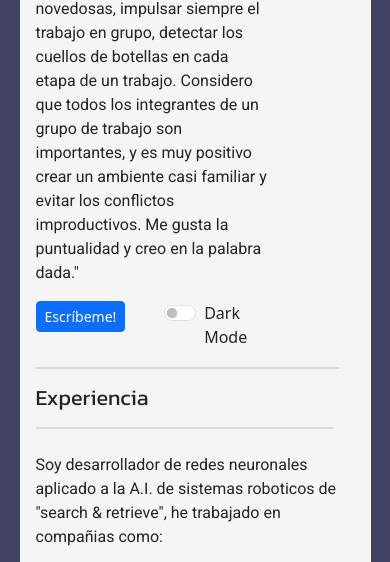
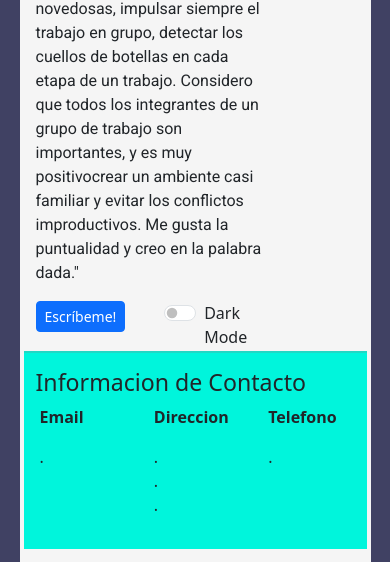
Before and after one commit to juydroid/juydroid.github.io, a plain HTML site: page index.html in a window 390 px wide. Shown: the part 214-776 px from the top of the page. Drawn offline with nearby package versions, Linux system fonts and the light colour scheme; no server answers.

Commit message:
Add files via upload

```diff
--- a/index.html
+++ b/index.html
@@ -1,12 +1,17 @@
 <!doctype html>
 <html lang="es">
+
 <head>
   <meta charset="utf-8">
   <meta name="viewport" content="width=device-width, initial-scale=1">
   <title>Curriculum Vitae</title>
-    <link  href="https://cdn.jsdelivr.net/npm/bootstrap@5.3.0-alpha1/dist/css/bootstrap.min.css" rel="stylesheet" integrity="sha384-GLhlTQ8iRABdZLl6O3oVMWSktQOp6b7In1Zl3/Jr59b6EGGoI1aFkw7cmDA6j6gD" crossorigin="anonymous">
-    <script src="https://cdn.jsdelivr.net/npm/bootstrap@5.3.0-alpha1/dist/js/bootstrap.bundle.min.js" integrity="sha384-w76AqPfDkMBDXo30jS1Sgez6pr3x5MlQ1ZAGC+nuZB+EYdgRZgiwxhTBTkF7CXvN" crossorigin="anonymous"></script>
-    <script src="https://code.jquery.com/jquery-3.6.3.min.js" integrity="sha256-pvPw+upLPUjgMXY0G+8O0xUf+/Im1MZjXxxgOcBQBXU=" crossorigin="anonymous"></script>
+  <link href="https://cdn.jsdelivr.net/npm/bootstrap@5.3.0-alpha1/dist/css/bootstrap.min.css" rel="stylesheet"
+    integrity="sha384-GLhlTQ8iRABdZLl6O3oVMWSktQOp6b7In1Zl3/Jr59b6EGGoI1aFkw7cmDA6j6gD" crossorigin="anonymous">
+  <script src="https://cdn.jsdelivr.net/npm/bootstrap@5.3.0-alpha1/dist/js/bootstrap.bundle.min.js"
+    integrity="sha384-w76AqPfDkMBDXo30jS1Sgez6pr3x5MlQ1ZAGC+nuZB+EYdgRZgiwxhTBTkF7CXvN"
+    crossorigin="anonymous"></script>
+  <script src="https://code.jquery.com/jquery-3.6.3.min.js"
+    integrity="sha256-pvPw+upLPUjgMXY0G+8O0xUf+/Im1MZjXxxgOcBQBXU=" crossorigin="anonymous"></script>
   <link rel="stylesheet" href="mis_estilos.css">
 
   <!--Fonts de Google-->
@@ -22,17 +27,9 @@
 
   <!--mis funciones-->
   <script src="mis_funciones.js"></script>
-    <!--
-    <style>
-      @media only screen and (max-width: 600px) {
-    #col1 {
-        padding-right: 1em !important;
-        padding-left: 1rem !important;;
-    }
-}
-    </style>
--->
+
 </head>
+
 <body>
   <!-- La pagina es basicamente dos columnas, ambas se subdividen en otras filas y columnas-->
   <div class="container-fluid col-10" style="background-color: whitesmoke;" id="hoja">
@@ -40,31 +37,31 @@
       <!--Columna 1: Datos principales de la Persona-->
       <div class="col-lg-9" style="padding-right: 2em;padding-left: 4rem;padding-top: 2em;" id="col1">
 
-                  <div class="row"><!--Fila donde va Nombres, perfil y foto-->
 
-                        <div class="col">
-                          <div class="row" style="padding-bottom: 1em;">
+
+        <div class="row" style="padding-bottom: 1em;"><!--Fila encabezado-->
           <h1 style="font-family: 'Lobster', cursive;">Curriculum Vitae</h1>
         </div>
-                          <div class="row" style="padding-bottom: 1em;">
+        <div class="row" style="padding-bottom: 1em;"><!--Fila nombre y Ap-->
           <h4> <b class="text-uppercase" id="nom_y_ap">nyap</b></h4>
         </div>
-
-                          <div class="row">
-
+        <div class="row"> <!--Fila descrip y foto en dos column internas-->
           <div class="col-9">
 
             <p class="text-justify" style="font-family: 'Roboto', sans-serif;">
-                                  "Me defino principalmente como una persona proactiva, disponible para escuchar ideas novedosas, impulsar
-                                  siempre el trabajo en grupo, detectar los cuellos de botellas en cada etapa de un trabajo. Considero que
-                                  todos los integrantes de un grupo de trabajo son importantes, y es muy positivo crear un ambiente casi
-                                  familiar y evitar los conflictos improductivos. Me gusta la puntualidad y creo en la palabra dada."
+              "Me defino principalmente como una persona proactiva, disponible para escuchar ideas
+              novedosas, impulsar siempre el trabajo en grupo, detectar los cuellos de
+              botellas en cada etapa de un trabajo. Considero que todos los integrantes de
+              un grupo de trabajo son importantes, y es muy positivocrear un ambiente casi
+              familiar y evitar los conflictos improductivos. Me gusta la puntualidad y creo
+              en la palabra dada."
             </p>
 
             <div class="row">
               <div class="col-6">
                 <!--Boton Modal-->
-                                    <button type="button" class="btn btn-primary btn-sm" data-bs-toggle="modal" data-bs-target="#miModal" data-bs-whatever="@mdo">Escríbeme!</button>
+                <button type="button" class="btn btn-primary btn-sm" data-bs-toggle="modal" data-bs-target="#miModal"
+                  data-bs-whatever="@mdo">Escríbeme!</button>
                 <!--Apariencia del Modal-->
                 <div class="modal fade" id="miModal" tabindex="-1" aria-labelledby="miModalLabel" aria-hidden="true">
                   <div class="modal-dialog">
@@ -76,7 +73,8 @@
                       <div class="modal-body">
                         <form>
                           <div class="mb-3">
-                                                <label for="recipient-name" class="col-form-label">Para :</label>
+                            <label for="recipient-name" class="col-form-label">Para
+                              :</label>
                             <input type="text" class="form-control" id="recipient-name">
                           </div>
                           <div class="mb-3">
@@ -98,18 +96,41 @@
                 <!-- switch Default disabled -->
                 <div class="form-check form-switch">
                   <input class="form-check-input" type="checkbox" role="switch" id="togBtn">
-                                      <label class="form-check-label" for="flexSwitchCheckDefault">Dark Mode</label>
+                  <label class="form-check-label" for="flexSwitchCheckDefault">Dark Mode
+                  </label>
                 </div>
                 <script>togle_dark_light()</script>
               </div>
             </div>
           </div>
           <div class="col">
-                              <img id="foto" class="rounded img-fluid mx-auto d-block"  src="" alt=" Foto del Ñato">
+            <img id="foto" class="rounded img-fluid mx-auto d-block" src="" alt=" Foto del Ñato">
           </div>
         </div>
+
+        <!--Fila que se hace visible en pantallas pequeñas-->
+        <div class="row d-md-none " style="background-color: #00f5dc;" id="direcciones2">
+          <hr>
+          <h3>Informacion de Contacto</h3>
+          <div class="col caja">
+            <b>Email</b>
+            <div id="email2" class="dato">.</div>
           </div>
+          <div class="col caja">
+            <b>Direccion</b>
+            <div id="calle_y_num2" class="dato" style="white-space: nowrap;">.</div>
+            <div id="ciudad_y_estado2" style="white-space: nowrap;">.</div>
+            <div id="pais2">.</div>
           </div>
+
+          <div class="col caja">
+            <b>Telefono</b>
+            <div id="celu2" class="dato" style="white-space: nowrap;">.</div>
+          </div>
+
+
+        </div>
+
         <hr>
 
         <div class="row"><!--Fila donde va Experiencia, Habilidades y Logros-->
@@ -120,13 +141,16 @@
             <hr>
           </h4>
           <p class="text-justify" style="font-family: 'Roboto', sans-serif;">
-                      Soy desarrollador de redes neuronales aplicado a la A.I. de sistemas roboticos de "search & retrieve",
+            Soy desarrollador de redes neuronales aplicado a la A.I. de sistemas roboticos de "search &
+            retrieve",
             he trabajado en compañias como:
             <li><a href="https://www.kuka.com/es-es" target="_blank">Kuka</a> , 3 años.</li>
             <li><a href="https://www.viam.com/" target="_blank"> Viam</a> , 2 años. </li>
-                      <li><a href="https://builtin.com/company/boston-dynamics" target="_blank"> Boston Dynamics</a> , 5 años.</li>
+            <li><a href="https://builtin.com/company/boston-dynamics" target="_blank"> Boston Dynamics</a> ,
+              5 años.</li>
             <li><a href="https://builtin.com/company/uipath" target="_blank"> UiPath</a> , 5 años.</li>
-                      <li><a href="https://www.motorolasolutions.com/en_us/solutions/ai.html" target="_blank"> Motorola A.I.</a> , 4 años.</li>
+            <li><a href="https://www.motorolasolutions.com/en_us/solutions/ai.html" target="_blank">
+                Motorola A.I.</a> , 4 años.</li>
           </p>
 
           <h4>
@@ -136,13 +160,18 @@
             <hr>
           </h4>
           <p class="text-justify" style="font-family: 'Roboto', sans-serif;">
-                      Puedo desarrollar en diversos entornos tanto reales como simulados. Si es en entorno real, se requiere ser
-                      progamador senior en Java, C, C++ y Python. Si es en entorno simulado, se requiere amplios conocimientos de
+            Puedo desarrollar en diversos entornos tanto reales como simulados. Si es en entorno real, se
+            requiere ser
+            progamador senior en Java, C, C++ y Python. Si es en entorno simulado, se requiere amplios
+            conocimientos de
             desarrollo en plataforma como:
             <li><a href="https://realvirtual.io/demo/demomodel/" target="_blank">demodel</a> </li>
             <li><a href="https://www.metralabs.com/" target="_blank">metralabs</a> </li>
-                      <li><a href="https://developer.nvidia.com/isaac-sim" target="_blank">isaac-sim</a> , desarrollado por Nvidia </li>
-                      <li><a href="https://www.uv.es/uvweb/instituto-universitario-investigacion-robotica-tecnologias-informacion-comunicacion-IRTIC/es/grupos-investigacion/lsym/proyectos/plataforma-simulacion-lsym-1285895484292/ProjecteInves.html?id=1285898298403" target="_blank">LSYM</a> , de la Universidad de Valencia </li>
+            <li><a href="https://developer.nvidia.com/isaac-sim" target="_blank">isaac-sim</a> ,
+              desarrollado por Nvidia </li>
+            <li><a
+                href="https://www.uv.es/uvweb/instituto-universitario-investigacion-robotica-tecnologias-informacion-comunicacion-IRTIC/es/grupos-investigacion/lsym/proyectos/plataforma-simulacion-lsym-1285895484292/ProjecteInves.html?id=1285898298403"
+                target="_blank">LSYM</a> , de la Universidad de Valencia </li>
           </p>
 
           <h4>
@@ -152,15 +181,25 @@
             <hr>
           </h4>
           <p class="text-justify" style="font-family: 'Roboto', sans-serif;">
-                      Durante estos casi 20 años de trabajo continuo, he logrado desarrollar nuevos algoritmos de seleccion y he
-                      mejorado la velocidad y el consumo de energia en los procesos de analisis muestrales, en un 10%. Ademas, he
-                      implementado nuevos protocolos de comunicacion de CPU con los sensores de campo de los sistemas desarrollados
+            Durante estos casi 20 años de trabajo continuo, he logrado desarrollar nuevos algoritmos de
+            seleccion y he
+            mejorado la velocidad y el consumo de energia en los procesos de analisis muestrales, en un 10%.
+            Ademas, he
+            implementado nuevos protocolos de comunicacion de CPU con los sensores de campo de los sistemas
+            desarrollados
             los cuales me han valido reconocimientos y premios nacionales e internacionales.
           <p style="font-family: 'Oxygen', sans-serif;">
-                      <li>Research Fellow, School of Computing, Information Systems and Mathematics, South Bank University, Londres (Mayo 2001 - Marzo 2003)</li>
-                      <li>Director del proyecto Control motor mediante redes neuronales y su aplicación a manipuladores robóticos (UBACyT EX157, 1995-1997), Departamento de Computación, Universidad de Buenos Aires, enero 1995 - dic. 1997.</li>
-                      <li>UBACyT  Programación Científica 2018-2020 (Secretaría de Ciencia y Técnica, Universidad de Buenos Aires). Proyecto:  Redes Neuronales Profundas: teoría y aplicaciones a procesamiento de imágenes, video y lenguaje natural.
-                      <li>UBACyT  X177 Programación Científica 2012-2015 (Secretaría de Ciencia y Técnica, Universidad de Buenos Aires).</li></li>
+            <li>Research Fellow, School of Computing, Information Systems and Mathematics, South Bank
+              University, Londres (Mayo 2001 - Marzo 2003)</li>
+            <li>Director del proyecto Control motor mediante redes neuronales y su aplicación a
+              manipuladores robóticos (UBACyT EX157, 1995-1997), Departamento de Computación, Universidad
+              de Buenos Aires, enero 1995 - dic. 1997.</li>
+            <li>UBACyT Programación Científica 2018-2020 (Secretaría de Ciencia y Técnica, Universidad de
+              Buenos Aires). Proyecto: Redes Neuronales Profundas: teoría y aplicaciones a procesamiento
+              de imágenes, video y lenguaje natural.
+            <li>UBACyT X177 Programación Científica 2012-2015 (Secretaría de Ciencia y Técnica, Universidad
+              de Buenos Aires).</li>
+            </li>
           </p>
           </p>
 
@@ -169,9 +208,10 @@
       </div>
 
       <!--Columna2: Direcciones y Medios de Contacto-->
-                <div class="col" id="direcciones" style="background-color: #00f5dc;">
+      <div class="col d-none d-md-block" id="direcciones" style="background-color: #00f5dc;">
 
         <div class="row mt-sm-4" style="padding-top: 2rem; padding-left: 2rem;">
+
           <h4>
             <p style="font-family: 'Kanit', sans-serif;">
               Informacion de Contacto
@@ -182,31 +222,33 @@
 
         <div class="row" style="padding-top: 0rem; padding-left: 1rem;">
 
-                    <div class="col caja" >
-                      <b >Email</b>
+          <div class="col caja">
+            <b>Email</b>
             <div id="email" class="dato">.</div>
           </div>
 
           <div class="col caja">
-                      <b >Direccion</b>
+            <b>Direccion</b>
             <div id="calle_y_num" class="dato" style="white-space: nowrap;">.</div>
             <div id="ciudad_y_estado" style="white-space: nowrap;">.</div>
             <div id="pais">.</div>
           </div>
 
           <div class="col caja">
-                      <b >Telefono</b>
+            <b>Telefono</b>
             <div id="celu" class="dato" style="white-space: nowrap;">.</div>
           </div>
 
           <div class="col caja">
-                      <b >Redes Sociales</b>
+            <b>Redes Sociales</b>
             <div class="dato" style="white-space: nowrap;">
               <i class="fa fa-twitter" style="font-size:20px;color:red"></i>
-                        : @randomperson</div>
+              : @randomperson
+            </div>
             <div style="white-space: nowrap;">
               <i class="fa fa-facebook-square" style="font-size:20px;color:blue"></i>
-                         : randomp.facebook.com</div>
+              : randomp.facebook.com
+            </div>
           </div>
 
         </div>
@@ -217,7 +259,12 @@
 
   <script>obtener_datos_deJson();</script>
 
-    <script src="https://cdn.jsdelivr.net/npm/@popperjs/core@2.11.6/dist/umd/popper.min.js" integrity="sha384-oBqDVmMz9ATKxIep9tiCxS/Z9fNfEXiDAYTujMAeBAsjFuCZSmKbSSUnQlmh/jp3" crossorigin="anonymous"></script>
-    <script src="https://cdn.jsdelivr.net/npm/bootstrap@5.3.0-alpha1/dist/js/bootstrap.min.js" integrity="sha384-mQ93GR66B00ZXjt0YO5KlohRA5SY2XofN4zfuZxLkoj1gXtW8ANNCe9d5Y3eG5eD" crossorigin="anonymous"></script>
+  <script src="https://cdn.jsdelivr.net/npm/@popperjs/core@2.11.6/dist/umd/popper.min.js"
+    integrity="sha384-oBqDVmMz9ATKxIep9tiCxS/Z9fNfEXiDAYTujMAeBAsjFuCZSmKbSSUnQlmh/jp3"
+    crossorigin="anonymous"></script>
+  <script src="https://cdn.jsdelivr.net/npm/bootstrap@5.3.0-alpha1/dist/js/bootstrap.min.js"
+    integrity="sha384-mQ93GR66B00ZXjt0YO5KlohRA5SY2XofN4zfuZxLkoj1gXtW8ANNCe9d5Y3eG5eD"
+    crossorigin="anonymous"></script>
 </body>
+
 </html>
```
Also changed, not shown: mis_funciones.js (+11 -2 lines). Lines whose indentation alone changed are shown as unchanged.
